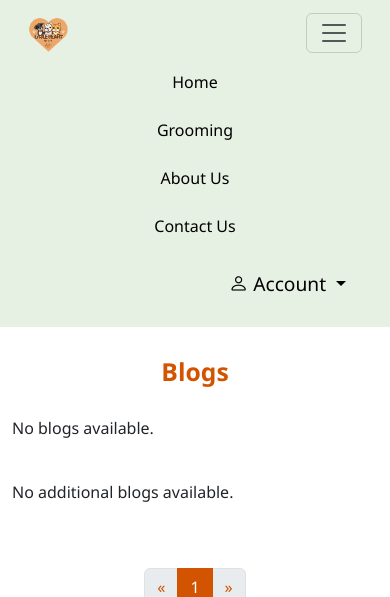
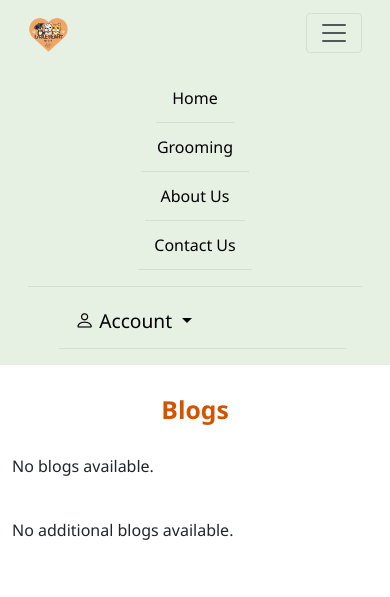
Before and after one commit to BiwashGurung/Little_Heart_Pet_Shop, a Django app: page /blog/ in a window 390 px wide, after a click that opens the changed part. Shown: the top 597 px of the page. Run offline with Django 5.2, Linux system fonts and the light colour scheme; data that the repository does not hold is empty.

Commit message:
FEAT: done with the responsiveness of mobile view nav bar

```diff
--- a/templates/includes/frontend_littleheart/header.html
+++ b/templates/includes/frontend_littleheart/header.html
@@ -120,43 +120,65 @@
         padding: 2rem 0;
     }
 
-    /* Mobile Responsiveness */
+    /* Mobile Responsiveness Enhancements */
     @media (max-width: 991px) {
         .navbar-brand img {
-            height: 40px; /* Smaller logo on mobile */
+            height: 40px;
         }
         .navbar-nav {
             margin-left: 0;
             flex-direction: column;
             width: 100%;
+            background-color: #E6F0E3; /* Background for collapsed menu */
+            padding: 1rem 0;
         }
         .nav-link {
             padding: 0.75rem 1rem;
             margin: 0;
+            text-align: left;
+            border-bottom: 1px solid #d3e0d1; /* Separator between items */
         }
         .nav-link.active {
-            background-color: #d3e0d1; /* Maintain active style on mobile */
+            background-color: #d3e0d1;
         }
         .navbar-icons {
             margin-left: 0;
-            justify-content: flex-end;
+            justify-content: flex-start;
             width: 100%;
-            padding: 0.5rem 0;
+            padding: 0.5rem 1rem;
+            background-color: #E6F0E3;
+            border-top: 1px solid #d3e0d1; /* Separator from nav links */
+        }
+        .navbar-icons .dropdown {
+            width: 100%;
         }
         .dropdown-menu {
             position: static;
             float: none;
             width: 100%;
             box-shadow: none;
+            border: none;
+            border-radius: 0;
+            background-color: #d3e0d1; /* Slightly darker for contrast */
         }
         .dropdown-item {
             padding: 0.75rem 1.5rem;
+            text-align: left;
         }
         .navbar {
-            padding: 0.5rem 1rem; /* Reduced padding on mobile */
+            padding: 0.5rem 1rem;
         }
         .navbar.scrolled {
-            padding: 0.25rem 1rem; /* Further reduced on mobile scroll */
+            padding: 0.25rem 1rem;
+        }
+        .navbar-collapse {
+            padding: 0; /* Remove default padding for cleaner look */
+        }
+        .navbar-toggler {
+            padding: 0.25rem 0.75rem;
+            font-size: 1.25rem;
+            border: 1px solid #d3e0d1;
+            border-radius: 0.25rem;
         }
     }
 </style>
```
Also changed, not shown: other parts of templates/includes/frontend_littleheart/header.html (+12 -27 lines), 1 other file.
